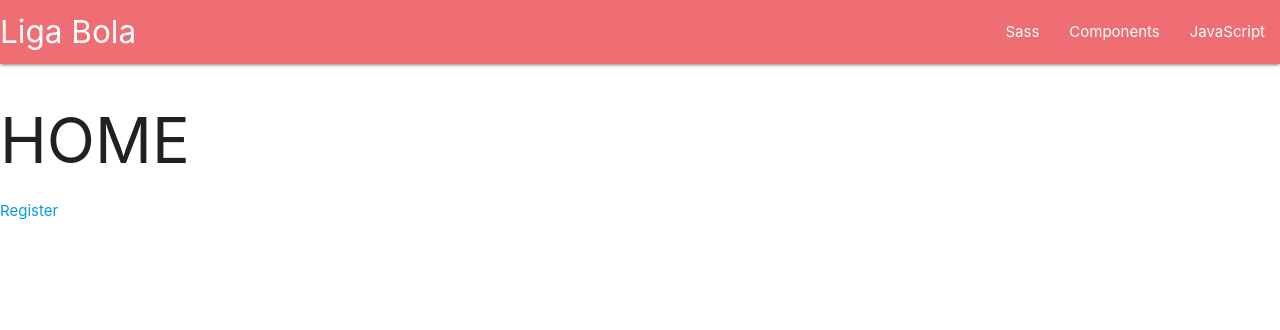
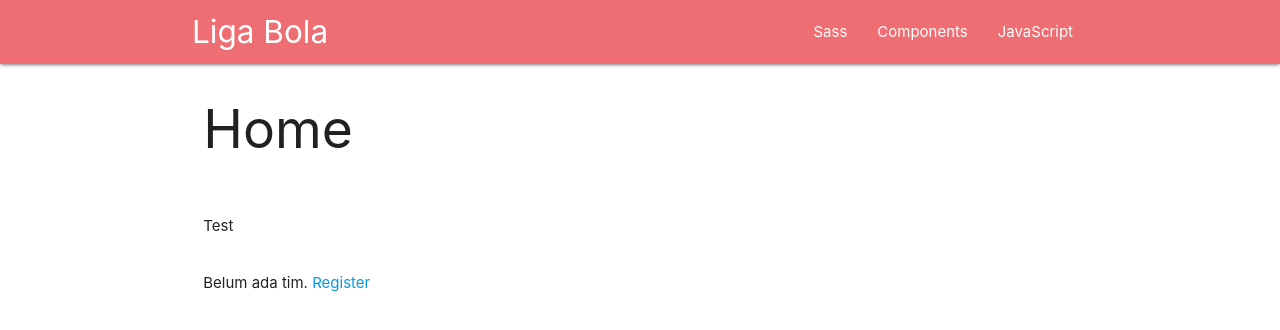
Before and after one commit to aerlaut/dicoding-liga-bola, a website built with webpack: page src/template.html in a window 1280 px wide. Built offline with nearby package versions, Linux system fonts and the light colour scheme.

Commit message:
make home page

```diff
--- a/src/html/layouts/home.html
+++ b/src/html/layouts/home.html
@@ -1,7 +1,15 @@
-<h1>HOME</h1>
-<div class="d-none" id="registered">
-  <league-standings></league-standings>
+<div class="container">
+  <div class="row">
+    <div class="col">
+      <h2>Home</h2>
+    </div>
+  </div>
+  <div class="row">
+    <div class="col">
+      <league-standings></league-standings>
+    </div>
+  </div>
+  <div class="row">
+    <div class="col">Belum ada tim. <a href="#register">Register</a></div>
+  </div>
 </div>
-<div class="d-none" id="not-registered">
-  <a href="#register">Register</a>
-</div>
--- /dev/null
+++ b/src/html/templates/app-bar.html
@@ -0,0 +1,19 @@
+<nav>
+    <div class="nav-wrapper container">
+    <a href="#" data-target="slide-out" class="sidenav-trigger">☰</span></a>
+    <a href="#" class="brand-logo">Liga Bola</a>
+    <ul id="nav-mobile" class="right hide-on-med-and-down">
+        <li><a href="sass.html">Sass</a></li>
+        <li><a href="badges.html">Components</a></li>
+        <li><a href="collapsible.html">JavaScript</a></li>
+    </ul>
+    </div>
+</nav>
+
+<ul id="slide-out" class="sidenav">
+    <li><a href="#!"><i class="material-icons">cloud</i>First Link With Icon</a></li>
+    <li><a href="#!">Second Link</a></li>
+    <li><div class="divider"></div></li>
+    <li><a class="subheader">Subheader</a></li>
+    <li><a class="waves-effect" href="#!">Third Link With Waves</a></li>
+</ul>
--- a/src/js/components/AppBar.js
+++ b/src/js/components/AppBar.js
@@ -1,28 +1,9 @@
+import AppBarHtml from "html/templates/app-bar.html";
+
 export default class AppBar extends HTMLElement {
   constructor() {
     super();
-
-    this.innerHTML = `
-                <nav>
-                <div class="nav-wrapper">
-                    <a href="#" data-target="slide-out" class="sidenav-trigger">☰</span></a>
-                    <a href="#" class="brand-logo">Liga Bola</a>
-                    <ul id="nav-mobile" class="right hide-on-med-and-down">
-                        <li><a href="sass.html">Sass</a></li>
-                        <li><a href="badges.html">Components</a></li>
-                        <li><a href="collapsible.html">JavaScript</a></li>
-                    </ul>
-                    </div>
-                </nav>
-
-                <ul id="slide-out" class="sidenav">
-                    <li><a href="#!"><i class="material-icons">cloud</i>First Link With Icon</a></li>
-                    <li><a href="#!">Second Link</a></li>
-                    <li><div class="divider"></div></li>
-                    <li><a class="subheader">Subheader</a></li>
-                    <li><a class="waves-effect" href="#!">Third Link With Waves</a></li>
-                </ul>
-            `;
+    this.innerHTML = AppBarHtml;
   }
 
   connectedCallback() {
@@ -31,6 +12,4 @@ export default class AppBar extends HTMLElement {
       M.Sidenav.init(elems);
     });
   }
-
-  disconnectedCallback() {}
 }
```
